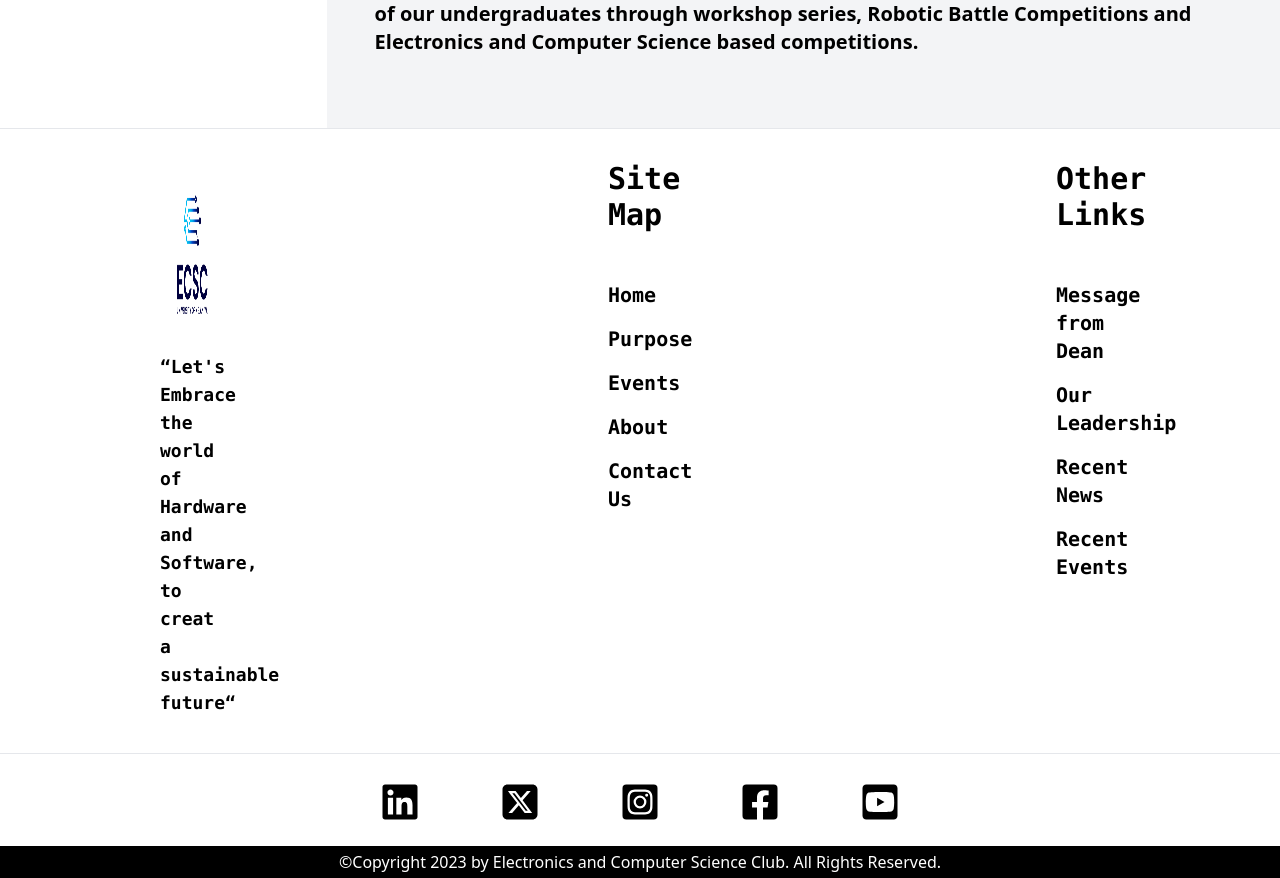
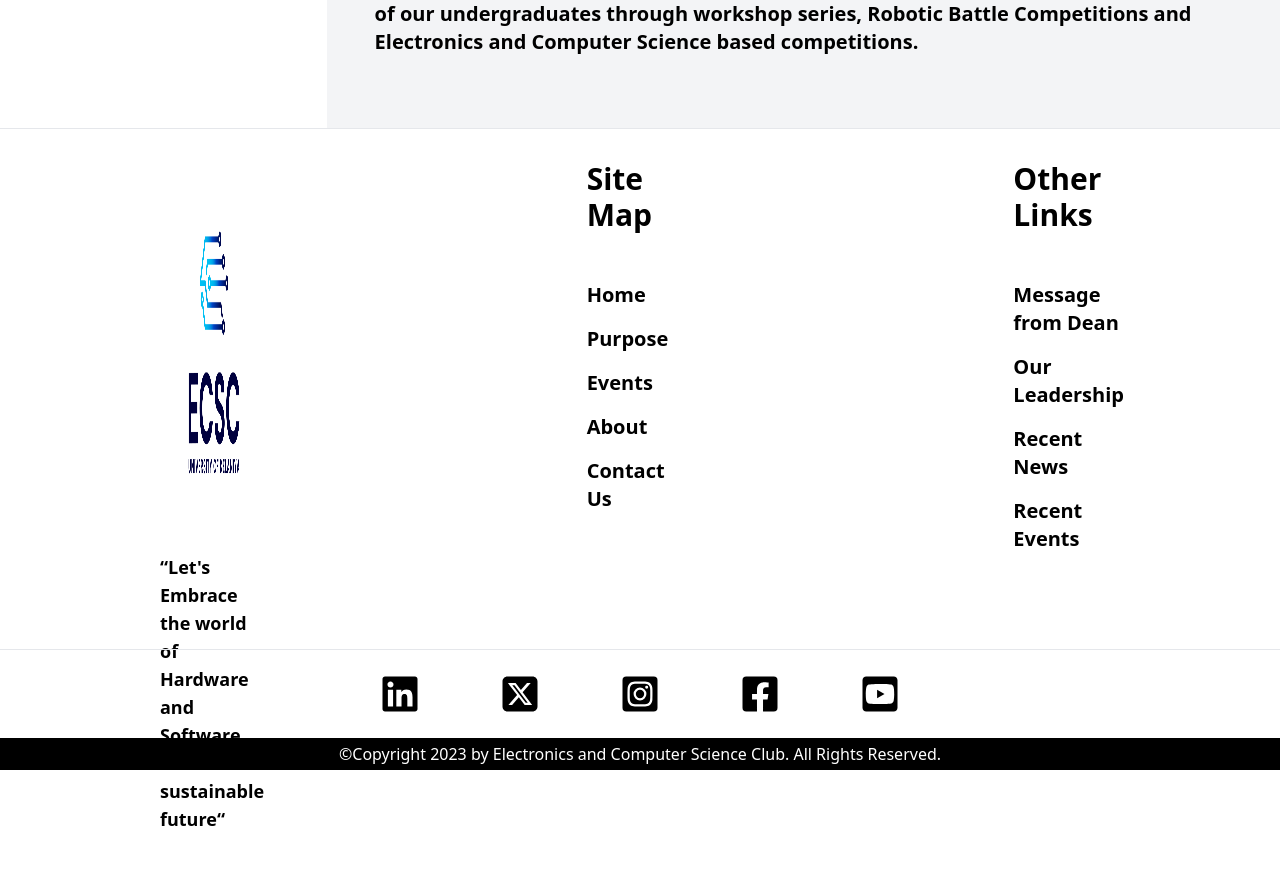
Before and after one commit to ecs-uok/ecs-uok-website, a React (Vite) app in the folder client/: page /about in a window 1280 px wide. Shown: the part 1220-2098 px from the top of the page. After the commit the page ends 2053 px from the top, so only its background shows below. Built offline with nearby package versions, Linux system fonts and the light colour scheme.

Commit message:
add member card

```diff
--- a/client/src/components/EventsSection.jsx
+++ b/client/src/components/EventsSection.jsx
@@ -1,7 +1,17 @@
 export default function EventsSection() {
   return (
-    <div>
-      <div>Events</div>
-    </div>
+    <>
+      <div className="flex p-12 gap-4 w-full justify-center">
+        <svg
+          xmlns="http://www.w3.org/2000/svg"
+          height="1em"
+          viewBox="0 0 512 512"
+          className="w-12 h-12 fill-black"
+        >
+          <path d="M464 256A208 208 0 1 0 48 256a208 208 0 1 0 416 0zM0 256a256 256 0 1 1 512 0A256 256 0 1 1 0 256zM174.6 384.1c-4.5 12.5-18.2 18.9-30.7 14.4s-18.9-18.2-14.4-30.7C146.9 319.4 198.9 288 256 288s109.1 31.4 126.6 79.9c4.5 12.5-2 26.2-14.4 30.7s-26.2-2-30.7-14.4C328.2 358.5 297.2 336 256 336s-72.2 22.5-81.4 48.1zM144.4 208a32 32 0 1 1 64 0 32 32 0 1 1 -64 0zm192-32a32 32 0 1 1 0 64 32 32 0 1 1 0-64z" />
+        </svg>
+        <span className="text-4xl font-semibold">No events yet...</span>
+      </div>
+    </>
   );
 }
--- a/client/src/components/Footer.jsx
+++ b/client/src/components/Footer.jsx
@@ -4,64 +4,56 @@ import ECSCFooterLogo from "../assets/ecsc_logo_footer.png";
 export default function Footer() {
   return (
     <>
-      <div className="py-8 px-40 grid grid-cols-3 gap-96">
+      <div className="py-8 px-40 grid grid-cols-3 gap-80">
         <div>
-          <img className="h-48 w-auto" src={ECSCFooterLogo}></img>
-          <p className="text-lg font-mono font-semibold">
+          <img className="h-full w-full" src={ECSCFooterLogo}></img>
+          <p className="text-lg font-semibold">
             &ldquo;Let&apos;s Embrace the world of Hardware and Software, to
             creat a sustainable future&ldquo;
           </p>
         </div>
 
         <div>
-          <h1 className="text-3xl font-bold font-mono">Site Map</h1>
+          <h1 className="text-3xl font-bold">Site Map</h1>
           <div className="mt-12">
             <Link to={"/"}>
-              <p className="text-xl font-semibold font-mono mt-4">Home</p>
+              <p className="text-xl font-semibold mt-4">Home</p>
             </Link>
             <Link to={"/"}>
-              <p className="text-xl font-semibold font-mono mt-4">Purpose</p>
+              <p className="text-xl font-semibold mt-4">Purpose</p>
             </Link>
             <Link to={"/"}>
-              <p className="text-xl font-semibold font-mono mt-4">Events</p>
+              <p className="text-xl font-semibold mt-4">Events</p>
             </Link>
             <Link to={"/about"}>
-              <p className="text-xl font-semibold font-mono mt-4">About</p>
+              <p className="text-xl font-semibold mt-4">About</p>
             </Link>
             <Link to={"/contact-us"}>
-              <p className="text-xl font-semibold font-mono mt-4">Contact Us</p>
+              <p className="text-xl font-semibold mt-4">Contact Us</p>
             </Link>
           </div>
         </div>
 
         <div>
-          <h1 className="text-3xl font-bold font-mono">Other Links</h1>
+          <h1 className="text-3xl font-bold">Other Links</h1>
           <div className="mt-12">
             <Link to={"/"}>
-              <p className="text-xl font-semibold font-mono mt-4">
-                Message from Dean
-              </p>
+              <p className="text-xl font-semibold mt-4">Message from Dean</p>
             </Link>
             <Link to={"/"}>
-              <p className="text-xl font-semibold font-mono mt-4">
-                Our Leadership
-              </p>
+              <p className="text-xl font-semibold mt-4">Our Leadership</p>
             </Link>
             <Link to={"/"}>
-              <p className="text-xl font-semibold font-mono mt-4">
-                Recent News
-              </p>
+              <p className="text-xl font-semibold mt-4">Recent News</p>
             </Link>
             <Link to={"/"}>
-              <p className="text-xl font-semibold font-mono mt-4">
-                Recent Events
-              </p>
+              <p className="text-xl font-semibold mt-4">Recent Events</p>
             </Link>
           </div>
         </div>
       </div>
 
-      <hr className="my-1" />
+      <hr className="mt-16" />
 
       <div className="flex gap-20 justify-center items-center my-6">
         <a href="www.linkedin.com">
--- a/client/src/components/Header.jsx
+++ b/client/src/components/Header.jsx
@@ -3,34 +3,34 @@ import HeaderLogo from "../assets/ecsc_logo_header.png";
 
 export default function Header() {
   return (
-    <header className="flex bg-primary text-white h-20 w-full justify-between">
+    <header className="flex bg-primary text-white h-[80px] w-screen justify-between">
       <Link to={"/"}>
         <img
-          className="h-16 w-auto my-2 ml-10"
+          className="h-full w-auto py-2 pl-10 justify-center items-center"
           src={HeaderLogo}
           alt="ECSC Logo"
         />
       </Link>
 
-      <div className="flex items-center gap-10 text-xl font-bold mx-10">
+      <div className="flex items-center gap-10 text-xl font-bold px-20">
         <Link to={"/"}>
-          <div>Home</div>
+          <div className="hover:underline">Home</div>
         </Link>
 
         <Link to={"/"}>
-          <div>Purpose</div>
+          <div className="hover:underline">Purpose</div>
         </Link>
 
         <Link to={"/"}>
-          <div>Events</div>
+          <div className="hover:underline">Events</div>
         </Link>
 
         <Link to={"/about"}>
-          <div>About</div>
+          <div className="hover:underline">About</div>
         </Link>
 
         <Link to={"/contact-us"}>
-          <button className="bg-primary border border-white text-white px-4 py-2 rounded-full hover:bg-secondary duration-500">
+          <button className="bg-primary border border-white text-white px-6 py-2 rounded-full hover:bg-secondary">
             Contact Us
           </button>
         </Link>
--- a/client/src/components/LeadershipSection.jsx
+++ b/client/src/components/LeadershipSection.jsx
@@ -1,7 +1,15 @@
+import MemberCard from "./MemberCard";
+import MemberImage from "../assets/member_image.png";
+
 export default function LeadershipSection() {
   return (
-    <div>
-      <div>Leadership</div>
+    <div className="bg-gray-100 p-12">
+      <MemberCard
+        member_photo={MemberImage}
+        member_role="President"
+        member_name="John Doe"
+        member_email="johndoe@gmail.com"
+      />
     </div>
   );
 }
--- /dev/null
+++ b/client/src/components/MemberCard.jsx
@@ -0,0 +1,48 @@
+import PropTypes from "prop-types";
+
+export default function MemberCard({
+  member_photo,
+  member_role,
+  member_name,
+  member_email,
+}) {
+  return (
+    <div className="w-[300px] h-[360px] bg-black rounded-3xl relative">
+      <img
+        className="w-full rounded-t-3xl"
+        src={member_photo}
+        alt={`${member_name} photo`}
+      />
+      <div className="absolute bottom-0 w-full rounded-b-3xl bg-primary cursor-pointer">
+        <div className="text-white text-xl text-center p-2">
+          <p className="font-bold">{member_role}</p>
+          <p>{member_name}</p>
+        </div>
+
+        <div className="flex gap-3 justify-center items-center rounded-b-3xl p-4 w-full h-full bottom-0 absolute bg-primary opacity-0 hover:opacity-100 transition-opacity duration-500">
+          <svg
+            xmlns="http://www.w3.org/2000/svg"
+            height="1em"
+            viewBox="0 0 512 512"
+            className="w-7 h-6 fill-white"
+          >
+            <path d="M64 112c-8.8 0-16 7.2-16 16v22.1L220.5 291.7c20.7 17 50.4 17 71.1 0L464 150.1V128c0-8.8-7.2-16-16-16H64zM48 212.2V384c0 8.8 7.2 16 16 16H448c8.8 0 16-7.2 16-16V212.2L322 328.8c-38.4 31.5-93.7 31.5-132 0L48 212.2zM0 128C0 92.7 28.7 64 64 64H448c35.3 0 64 28.7 64 64V384c0 35.3-28.7 64-64 64H64c-35.3 0-64-28.7-64-64V128z" />
+          </svg>
+          <a
+            href={`mailto:${member_email}`}
+            className="text-white text-lg font-semibold"
+          >
+            {member_email}
+          </a>
+        </div>
+      </div>
+    </div>
+  );
+}
+
+MemberCard.propTypes = {
+  member_role: PropTypes.string.isRequired,
+  member_name: PropTypes.string.isRequired,
+  member_email: PropTypes.string.isRequired,
+  member_photo: PropTypes.string.isRequired,
+};
--- a/client/src/components/NewsSection.jsx
+++ b/client/src/components/NewsSection.jsx
@@ -1,7 +1,17 @@
 export default function NewsSection() {
   return (
-    <div>
-      <div>News</div>
-    </div>
+    <>
+      <div className="flex p-12 gap-4 w-full justify-center">
+        <svg
+          xmlns="http://www.w3.org/2000/svg"
+          height="1em"
+          viewBox="0 0 512 512"
+          className="w-12 h-12 fill-black"
+        >
+          <path d="M464 256A208 208 0 1 0 48 256a208 208 0 1 0 416 0zM0 256a256 256 0 1 1 512 0A256 256 0 1 1 0 256zM174.6 384.1c-4.5 12.5-18.2 18.9-30.7 14.4s-18.9-18.2-14.4-30.7C146.9 319.4 198.9 288 256 288s109.1 31.4 126.6 79.9c4.5 12.5-2 26.2-14.4 30.7s-26.2-2-30.7-14.4C328.2 358.5 297.2 336 256 336s-72.2 22.5-81.4 48.1zM144.4 208a32 32 0 1 1 64 0 32 32 0 1 1 -64 0zm192-32a32 32 0 1 1 0 64 32 32 0 1 1 0-64z" />
+        </svg>
+        <span className="text-4xl font-semibold">No news yet...</span>
+      </div>
+    </>
   );
 }
--- a/client/src/components/TopBoardMemberCard.jsx
+++ /dev/null
@@ -1,7 +0,0 @@
-export default function TopBoardMemberCard() {
-  return (
-    <div>
-      <div></div>
-    </div>
-  );
-}
```
Also changed, not shown: client/src/assets/member_image.png (added).
